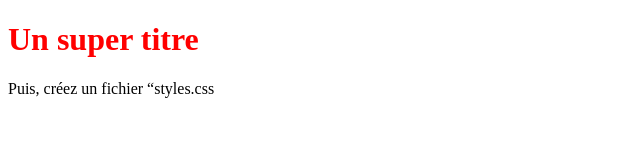
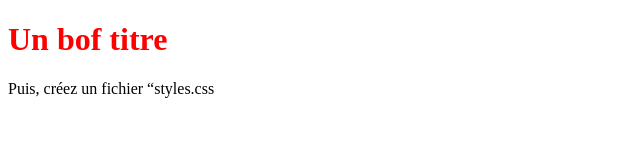
Before and after one commit to horusisis/proj2, a plain HTML site: page index.html in a window 1280 px wide. Shown: the whole page, without its empty margins (0-640 px from the left). Drawn offline with Linux system fonts and the light colour scheme.

Commit message:
modification du titre

```diff
--- a/index.html
+++ b/index.html
@@ -5,7 +5,7 @@
    <link rel="stylesheet" type="text/css" href="styles.css">
 </head>
 <body>
-   <h1>Un super titre</h1>
+   <h1>Un bof titre</h1>
 </body>
 </html>
 Puis, créez un fichier “styles.css
```
